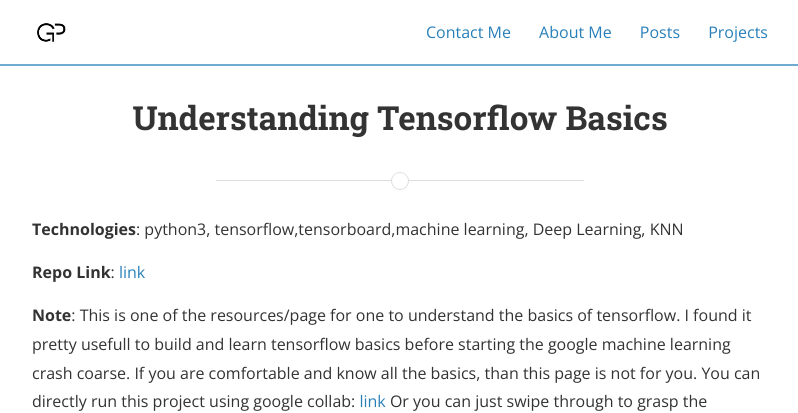
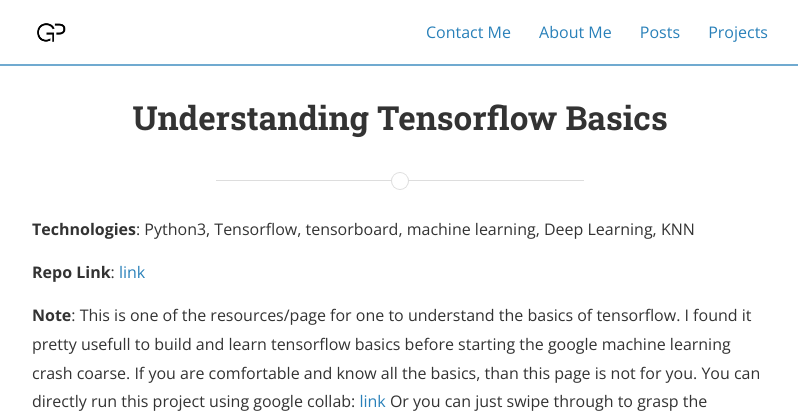
Before and after one commit to Gaurav-Pande/gaurav-pande.github.io, a Jekyll site: the page built from _projects/tensorflow_basics.md, in a window 1280 px wide and 900 px high. Shown: the top 413 px of the window, without its empty margins (240-1038 px from the left). Built offline with Jekyll 4.4.1, drawn with Linux system fonts in a browser that asks for light colours; nearby versions of some CDN libraries; a style sheet for code colours, icons or effects is not loaded; some of the changed text lies outside the part shown.

Commit message:
Update tensorflow_basics.md

```diff
--- a/_projects/tensorflow_basics.md
+++ b/_projects/tensorflow_basics.md
@@ -8,7 +8,7 @@ desc: "Understanding foundations of tensorflow and Image recognition"
 
 ---
 
-**Technologies**: python3, tensorflow,tensorboard,machine learning, Deep Learning, KNN
+**Technologies**: Python3, Tensorflow, tensorboard, machine learning, Deep Learning, KNN
 
 **Repo Link**: [link](https://github.com/Gaurav-Pande/MLCC/tree/master/tensorflow_basics)
 
@@ -76,7 +76,10 @@ Or you can just swipe through to grasp the summary.
 * Each node in the graph is called compute node and the edges connecting the nodes are known as tensors.
 * Output of one tensor is feeded to the input of the next node.
 
-![Image](https://github.com/Gaurav-Pande/MLCC/blob/master/tensorflow_basics/assets/1.png)
+<center>
+<img src="https://github.com/Gaurav-Pande/MLCC/blob/master/tensorflow_basics/assets/1.png"/>
+</center>
+
 
 * Than we initiate a session to execute the graph.
 * And than finally we can run each nodes in the graph and can see their output.
@@ -679,17 +682,29 @@ of length of those vertical lines.
 
 * most of the distance measurements are like euclidean distance, hamming distance(remember Networking :D), etc
 
-![Image](https://github.com/Gaurav-Pande/MLCC/blob/master/tensorflow_basics/assets/2.png)
+<center>
+<img src="https://github.com/Gaurav-Pande/MLCC/blob/master/tensorflow_basics/assets/2.png"/>
+</center>
+
+
 
 ##### Distance Measures:
 
  * euclidean distance. it is like a displacement, i.e join directly two points and find the distance.
 
- ![Image](https://github.com/Gaurav-Pande/MLCC/blob/master/tensorflow_basics/assets/3.png)
+ <center>
+<img src="https://github.com/Gaurav-Pande/MLCC/blob/master/tensorflow_basics/assets/3.png"/>
+</center>
+
+
 
  * with grayscale images we use L1 distance(snake distance):
 
- ![Image](https://github.com/Gaurav-Pande/MLCC/blob/master/tensorflow_basics/assets/4.png)
+ <center>
+<img src="https://github.com/Gaurav-Pande/MLCC/blob/master/tensorflow_basics/assets/4.png"/>
+</center>
+
+
 
  * you can observe that euclidean is more shorter than L1.
 
```
Also changed, not shown: other parts of _projects/tensorflow_basics.md (+2 -1 lines).
